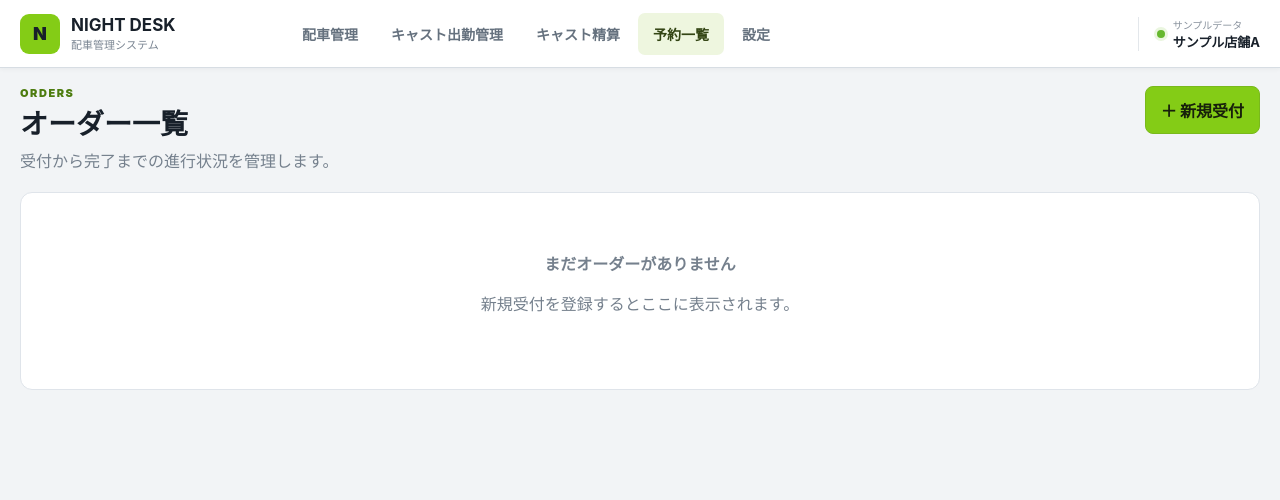
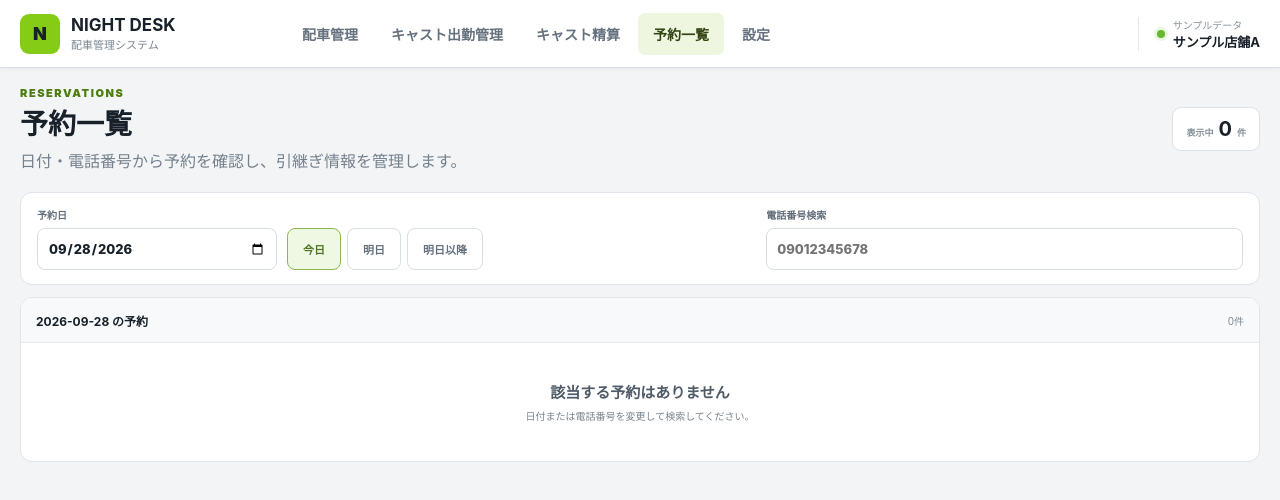
Before and after one commit to admozisan-design/night-desk, a Next.js app: page /orders in a window 1280 px wide. Shown: the top 500 px of the page. Built offline with nearby package versions, Linux system fonts and the light colour scheme.

Commit message:
Rebuild reservation list with search and handoff notes

```diff
--- a/app/globals.css
+++ b/app/globals.css
@@ -2361,3 +2361,55 @@ button:disabled{opacity:.45;cursor:not-allowed}
 .orderActionSubButtons button:disabled{opacity:.45;cursor:not-allowed}
 
 .storePaymentSettings select{min-height:44px;padding:8px 10px;border:1px solid #d5dce2;border-radius:8px;background:#fff;font-size:13px;font-weight:900}
+
+
+/* ===== Reservation list ===== */
+.reservationPage{max-width:none;width:100%}
+.reservationHeader{align-items:center}
+.reservationCount{display:flex;align-items:baseline;gap:5px;padding:9px 13px;border:1px solid #dce3e8;border-radius:9px;background:#fff}
+.reservationCount span,.reservationCount small{font-size:9px;color:#85909a;font-weight:900}
+.reservationCount strong{font-size:20px}
+.reservationSearchPanel{display:grid;grid-template-columns:minmax(420px,1.2fr) minmax(260px,.8fr);gap:14px;padding:14px 16px}
+.reservationSearchPanel label{display:grid;gap:6px;font-size:10px;font-weight:900;color:#626e79}
+.reservationSearchPanel input{min-height:42px;padding:8px 10px;border:1px solid #d6dde3;border-radius:8px;background:#fff;font-size:13px;font-weight:800}
+.reservationDateSearch{display:grid;grid-template-columns:minmax(180px,240px) 1fr;gap:10px;align-items:end}
+.reservationQuickDates{display:flex;gap:6px;flex-wrap:wrap}
+.reservationQuickDates button{min-height:42px;padding:7px 15px;border:1px solid #d7dee4;border-radius:8px;background:#fff;color:#64717c;font-size:11px;font-weight:900;cursor:pointer}
+.reservationQuickDates button.active{border-color:#89b94d;background:#eff8e3;color:#4e741f}
+.reservationListPanel{margin-top:12px;padding:0;overflow:hidden}
+.reservationListHead{display:flex;align-items:center;justify-content:space-between;gap:12px;padding:12px 15px;border-bottom:1px solid #e4e9ed;background:#f7f9fa}
+.reservationListHead strong{font-size:12px}
+.reservationListHead span{font-size:10px;color:#7e8993}
+.reservationList{display:grid}
+.reservationCard{padding:13px 15px;border-bottom:1px solid #e8ecef;background:#fff}
+.reservationCard:last-child{border-bottom:0}
+.reservationMain{display:grid;grid-template-columns:150px minmax(150px,1fr) minmax(180px,1.3fr) 150px 110px;gap:14px;align-items:center}
+.reservationMain>div span,.reservationMain>div strong{display:block}
+.reservationMain>div span{font-size:9px;color:#86919a}
+.reservationMain>div strong{margin-top:3px;font-size:12px;color:#34414d}
+.reservationWhen strong{font-size:15px!important}
+.reservationPrice{text-align:right}
+.reservationPrice strong{font-size:15px!important;color:#4c741d!important}
+.reservationOptions{display:flex;gap:8px;margin-top:10px;padding:7px 9px;border-radius:7px;background:#f7f9fa}
+.reservationOptions span{font-size:9px;color:#88939c;font-weight:900}
+.reservationOptions strong{font-size:10px;color:#56626e}
+.reservationHandoff{display:grid;gap:5px;margin-top:10px;font-size:10px;font-weight:900;color:#626e79}
+.reservationHandoff textarea{width:100%;resize:vertical;padding:8px 9px;border:1px solid #d7dee3;border-radius:8px;background:#fff;font-size:11px;line-height:1.5}
+.reservationHandoff small{font-size:8px;color:#939ca4;font-weight:600}
+.reservationCardFooter{display:flex;align-items:center;justify-content:space-between;gap:12px;margin-top:10px}
+.reservationCardFooter>span{min-width:0;font-size:9px;color:#7d8892;white-space:nowrap;overflow:hidden;text-overflow:ellipsis}
+.reservationEditButton{min-width:86px;min-height:36px;border:1px solid #7baf35;border-radius:7px;background:#84cc16;color:#1d290c;font-size:11px;font-weight:900;cursor:pointer}
+.reservationEmpty{padding:38px;text-align:center;color:#78838d}
+.reservationEmpty strong{display:block;font-size:15px;color:#4f5b66}
+.reservationEmpty p{margin:6px 0 0;font-size:10px}
+@media(max-width:1000px){
+  .reservationSearchPanel{grid-template-columns:1fr}
+  .reservationMain{grid-template-columns:1fr 1fr 1fr}
+  .reservationPrice{text-align:left}
+}
+@media(max-width:650px){
+  .reservationDateSearch{grid-template-columns:1fr}
+  .reservationMain{grid-template-columns:1fr 1fr}
+  .reservationCardFooter{align-items:stretch;flex-direction:column}
+  .reservationEditButton{width:100%}
+}
--- a/app/orders/page.tsx
+++ b/app/orders/page.tsx
@@ -1,32 +1,194 @@
 "use client";
-import Link from "next/link";
-import { useEffect,useState } from "react";
+
+import { useEffect, useMemo, useState } from "react";
 import { formatYen } from "@/lib/pricing";
-import { loadOrders,updateOrderStatus } from "@/lib/storage";
-import type { Order,OrderStatus } from "@/lib/types";
-import { StatusBadge } from "@/components/status-badge";
+import { loadOrders, updateOrder } from "@/lib/storage";
+import type { Order } from "@/lib/types";
 
-const nextStatus:Partial<Record<OrderStatus,OrderStatus>>={accepted:"dispatching",dispatching:"serving",serving:"completed"};
-const nextLabel:Partial<Record<OrderStatus,string>>={accepted:"配車へ",dispatching:"接客開始",serving:"完了"};
+function dateValue(date:Date){
+  const y=date.getFullYear();
+  const m=String(date.getMonth()+1).padStart(2,"0");
+  const d=String(date.getDate()).padStart(2,"0");
+  return [y,m,d].join("-");
+}
+function orderDate(order:Order){
+  if(order.serviceDate) return order.serviceDate;
+  return dateValue(new Date(order.createdAt));
+}
+function normalizePhone(value:string){
+  return value.replace(/\D/g,"");
+}
+function nominationLabel(value:Order["nominationType"]){
+  if(value==="photo") return "写真指名";
+  if(value==="repeat") return "本指名";
+  return "フリー";
+}
+type ViewMode="date"|"future";
 
 export default function OrdersPage(){
   const [orders,setOrders]=useState<Order[]>([]);
-  useEffect(()=>setOrders(loadOrders()),[]);
-  function advance(order:Order){const status=nextStatus[order.status]; if(status)setOrders(updateOrderStatus(order.id,status));}
-  return <div>
-    <header className="pageHeader"><div><p className="eyebrow">ORDERS</p><h1>オーダー一覧</h1><p>受付から完了までの進行状況を管理します。</p></div><Link href="/orders/new" className="primaryButton">＋ 新規受付</Link></header>
-    <section className="panel tablePanel">
-      {orders.length===0?<div className="empty"><strong>まだオーダーがありません</strong><p>新規受付を登録するとここに表示されます。</p></div>:
-      <div className="orderTable">{orders.map(order=><article className="orderCard" key={order.id}>
-        <div className="orderTop"><StatusBadge status={order.status}/><small>{order.scheduledStart} → {order.scheduledEnd}</small></div>
-        <h3>{order.castName} <span>{order.courseMinutes}分</span></h3>
-        <p>{order.locationName} {order.room && `/ ${order.room}号室`}</p>
-        <div className="orderMeta"><span>担当: {order.driverName??"未割当"}</span><strong>{formatYen(order.total)}</strong></div>
-        <div className="orderActions">
-          {nextStatus[order.status]&&<button onClick={()=>advance(order)}>{nextLabel[order.status]}</button>}
-          {order.status!=="completed"&&order.status!=="cancelled"&&<button className="ghostDanger" onClick={()=>setOrders(updateOrderStatus(order.id,"cancelled"))}>キャンセル</button>}
+  const [selectedDate,setSelectedDate]=useState(()=>dateValue(new Date()));
+  const [phoneQuery,setPhoneQuery]=useState("");
+  const [viewMode,setViewMode]=useState<ViewMode>("date");
+  const [noteDrafts,setNoteDrafts]=useState<Record<string,string>>({});
+
+  useEffect(()=>{
+    const refresh=()=>{
+      const loaded=loadOrders();
+      setOrders(loaded);
+      setNoteDrafts(current=>{
+        const next={...current};
+        for(const order of loaded){
+          if(next[order.id]===undefined) next[order.id]=order.handoffNote??"";
+        }
+        return next;
+      });
+    };
+    refresh();
+    window.addEventListener("nightdesk:orders",refresh);
+    window.addEventListener("storage",refresh);
+    return ()=>{
+      window.removeEventListener("nightdesk:orders",refresh);
+      window.removeEventListener("storage",refresh);
+    };
+  },[]);
+
+  const today=dateValue(new Date());
+  const tomorrow=useMemo(()=>{
+    const d=new Date();
+    d.setDate(d.getDate()+1);
+    return dateValue(d);
+  },[]);
+
+  const filtered=useMemo(()=>{
+    const phone=normalizePhone(phoneQuery);
+    return orders
+      .filter(order=>{
+        const serviceDate=orderDate(order);
+        const dateMatches=viewMode==="future" ? serviceDate>=tomorrow : serviceDate===selectedDate;
+        if(!dateMatches) return false;
+        if(!phone) return true;
+        return normalizePhone(order.customerPhone??"").includes(phone);
+      })
+      .sort((a,b)=>{
+        const dateCompare=orderDate(a).localeCompare(orderDate(b));
+        if(dateCompare!==0) return dateCompare;
+        return a.scheduledStart.localeCompare(b.scheduledStart);
+      });
+  },[orders,phoneQuery,viewMode,selectedDate,tomorrow]);
+
+  function chooseDate(value:string){
+    setSelectedDate(value);
+    setViewMode("date");
+  }
+
+  function saveHandoffNote(order:Order){
+    const value=noteDrafts[order.id]??"";
+    if(value===(order.handoffNote??"")) return;
+    setOrders(updateOrder(order.id,{handoffNote:value}));
+  }
+
+  function editOrder(order:Order){
+    window.location.href="/?editOrder="+encodeURIComponent(order.id);
+  }
+
+  return <div className="reservationPage">
+    <header className="pageHeader reservationHeader">
+      <div>
+        <p className="eyebrow">RESERVATIONS</p>
+        <h1>予約一覧</h1>
+        <p>日付・電話番号から予約を確認し、引継ぎ情報を管理します。</p>
+      </div>
+      <div className="reservationCount">
+        <span>表示中</span>
+        <strong>{filtered.length}</strong>
+        <small>件</small>
+      </div>
+    </header>
+
+    <section className="panel reservationSearchPanel">
+      <div className="reservationDateSearch">
+        <label>予約日
+          <input type="date" value={selectedDate} onChange={e=>chooseDate(e.target.value)}/>
+        </label>
+        <div className="reservationQuickDates">
+          <button type="button" className={viewMode==="date"&&selectedDate===today?"active":""} onClick={()=>chooseDate(today)}>今日</button>
+          <button type="button" className={viewMode==="date"&&selectedDate===tomorrow?"active":""} onClick={()=>chooseDate(tomorrow)}>明日</button>
+          <button type="button" className={viewMode==="future"?"active":""} onClick={()=>setViewMode("future")}>明日以降</button>
         </div>
-      </article>)}</div>}
+      </div>
+
+      <label className="reservationPhoneSearch">電話番号検索
+        <input
+          value={phoneQuery}
+          inputMode="tel"
+          placeholder="09012345678"
+          onChange={e=>setPhoneQuery(e.target.value)}
+        />
+      </label>
     </section>
-  </div>
+
+    <section className="panel reservationListPanel">
+      <div className="reservationListHead">
+        <div>
+          <strong>{viewMode==="future"?"明日以降の予約":selectedDate+" の予約"}</strong>
+          {phoneQuery && <span> / 電話番号「{phoneQuery}」</span>}
+        </div>
+        <span>{filtered.length}件</span>
+      </div>
+
+      {filtered.length>0
+        ? <div className="reservationList">
+            {filtered.map(order=><article key={order.id} className="reservationCard">
+              <div className="reservationMain">
+                <div className="reservationWhen">
+                  <span>{orderDate(order)}</span>
+                  <strong>{order.scheduledStart}〜{order.scheduledEnd}</strong>
+                </div>
+                <div className="reservationCast">
+                  <strong>{order.castName}</strong>
+                  <span>{order.courseMinutes+(order.extensionMinutes??0)}分 / {nominationLabel(order.nominationType)}</span>
+                </div>
+                <div className="reservationPlace">
+                  <strong>{order.locationName || "場所未入力"}{order.room ? " / "+order.room+"号室" : ""}</strong>
+                  <span>{order.driverName??"ドライバー未割当"}</span>
+                </div>
+                <div className="reservationCustomer">
+                  <span>電話番号</span>
+                  <strong>{order.customerPhone || "未入力"}</strong>
+                </div>
+                <div className="reservationPrice">
+                  <span>{order.paymentMethod==="card"?"カード":"現金"}</span>
+                  <strong>{formatYen(order.total)}</strong>
+                </div>
+              </div>
+
+              <div className="reservationOptions">
+                <span>OP</span>
+                <strong>{order.selectedOptions?.length ? order.selectedOptions.join(" / ") : "なし"}</strong>
+              </div>
+
+              <label className="reservationHandoff">引継ぎ備考
+                <textarea
+                  rows={2}
+                  value={noteDrafts[order.id]??""}
+                  placeholder="次のスタッフに伝えたい内容を入力"
+                  onChange={e=>setNoteDrafts(current=>({...current,[order.id]:e.target.value}))}
+                  onBlur={()=>saveHandoffNote(order)}
+                />
+                <small>入力内容はフォーカスを外すと自動保存されます</small>
+              </label>
+
+              <div className="reservationCardFooter">
+                <span>受付備考：{order.note || "なし"}</span>
+                <button type="button" className="reservationEditButton" onClick={()=>editOrder(order)}>修正</button>
+              </div>
+            </article>)}
+          </div>
+        : <div className="reservationEmpty">
+            <strong>該当する予約はありません</strong>
+            <p>{viewMode==="future"?"明日以降の予約はまだ登録されていません。":"日付または電話番号を変更して検索してください。"}</p>
+          </div>}
+    </section>
+  </div>;
 }
--- a/lib/types.ts
+++ b/lib/types.ts
@@ -79,5 +79,5 @@ export type Order = {
   id:string; createdAt:string; customerPhone:string; locationType:"hotel"|"home";
   locationName:string; room?:string; castId:string; castName:string; driverId?:string; driverName?:string;
   courseId?:string; courseMinutes:number; extensionMinutes?:number; extensionTotal?:number; nominationType:"free"|"photo"|"repeat"; selectedOptions?:string[]; optionsTotal:number; travelFee:number;
-  discount:number; surcharge?:number; adjustment:number; paymentMethod?:"cash"|"card"; cardFee?:number; total:number; status:OrderStatus; serviceDate?:string; scheduledStart:string; scheduledEnd:string; inTime?:string; note?:string;
+  discount:number; surcharge?:number; adjustment:number; paymentMethod?:"cash"|"card"; cardFee?:number; total:number; status:OrderStatus; serviceDate?:string; scheduledStart:string; scheduledEnd:string; inTime?:string; note?:string; handoffNote?:string;
 };
```
Also changed, not shown: app/page.tsx (+39 -19 lines).
